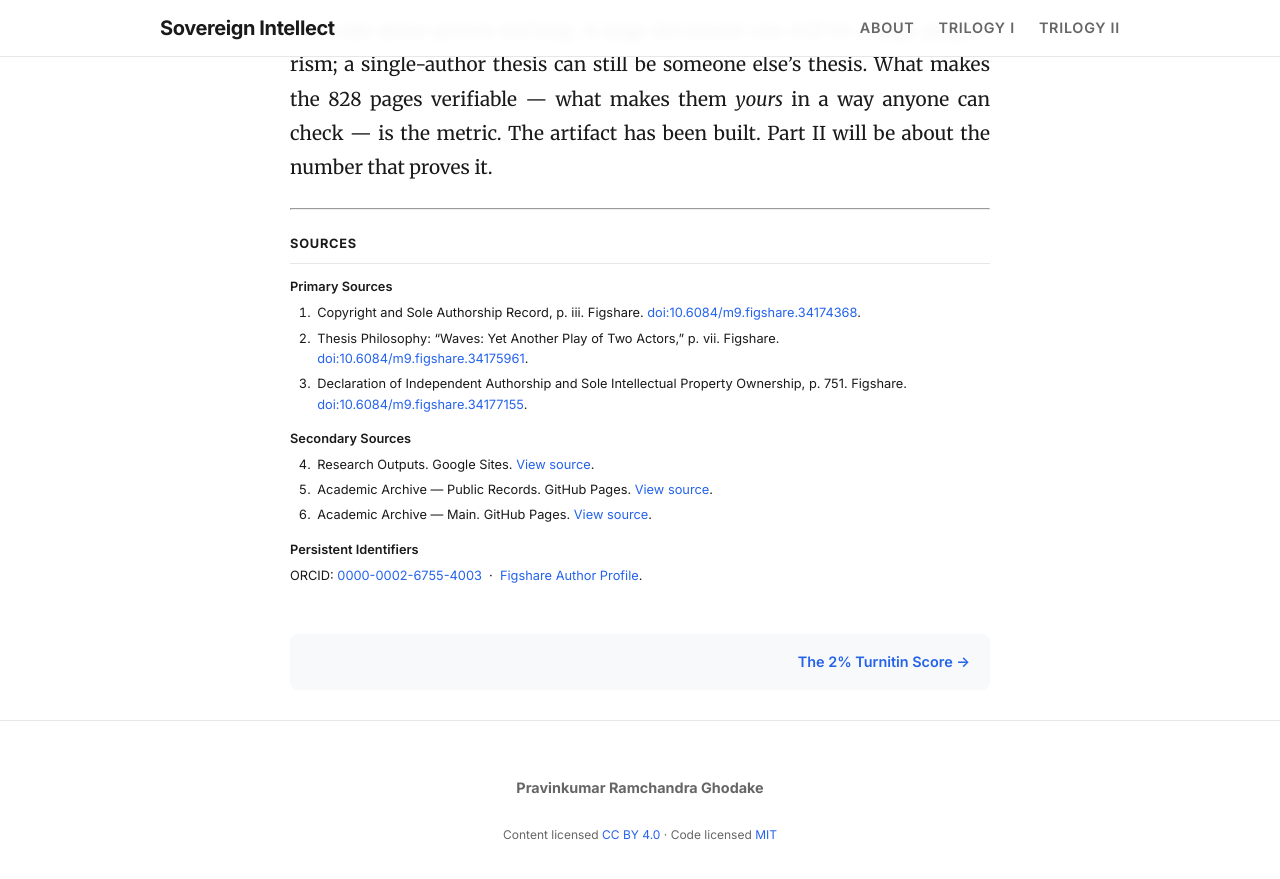
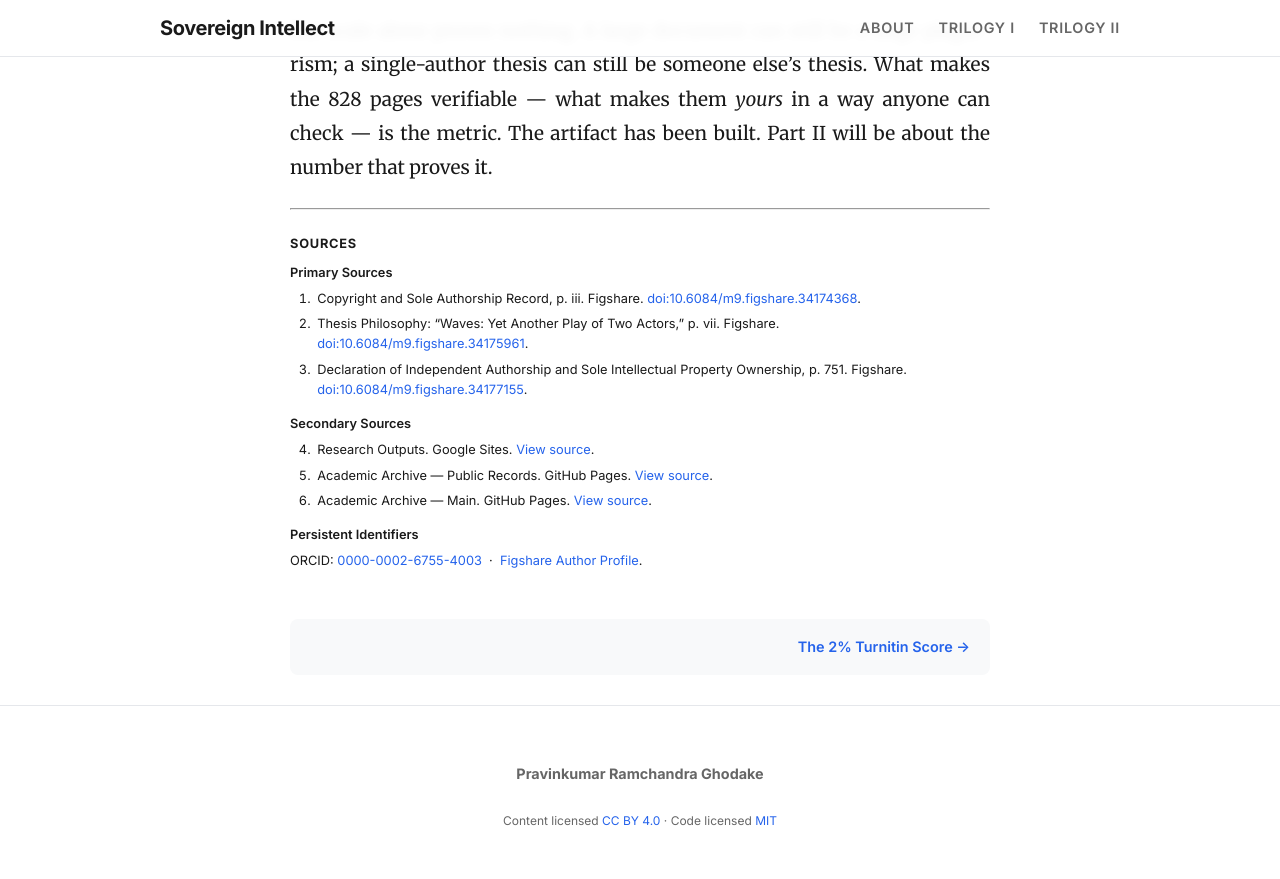
Before and after one commit to pravinkumar-ghodake/sovereign-intellect-blog, a Jekyll site: the page built from _posts/2026-11-22-the-unbroken-thread.md, in a window 1280 px wide and 900 px high, scrolled down 5710 px. Shown: the top 879 px of the window. Built offline with Jekyll 4.4.1, drawn with Linux system fonts in a browser that asks for light colours.

Commit message:
Update 2026-11-22-the-unbroken-thread.md

```diff
--- a/_posts/2026-11-22-the-unbroken-thread.md
+++ b/_posts/2026-11-22-the-unbroken-thread.md
@@ -118,8 +118,6 @@ But scale alone proves nothing. A large document can still be a large plagiarism
     SOURCES
   </div>
 
-  <hr style="border: 0; border-top: 1px solid var(--border-color); margin: 0 0 0.85rem;">
-
   <div style="font-weight: 600; margin-bottom: 0.35rem;">
     Primary Sources
   </div>
```
